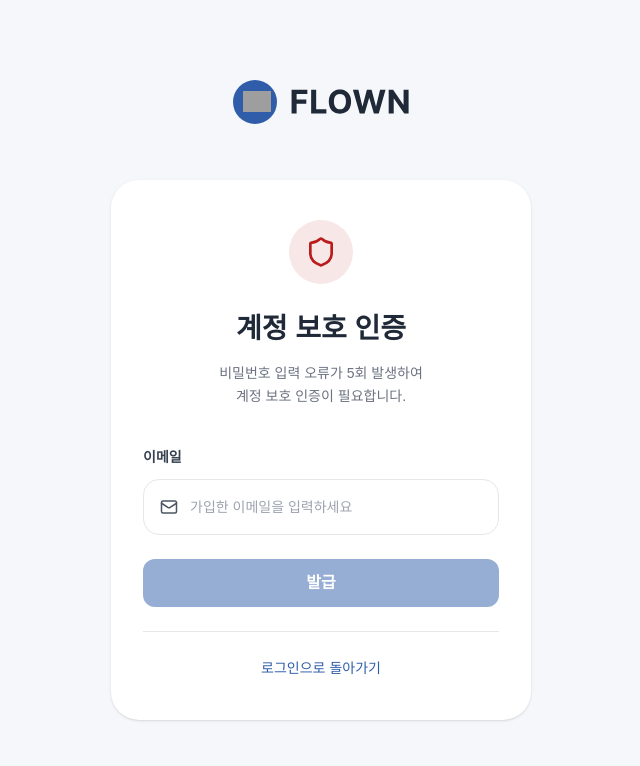
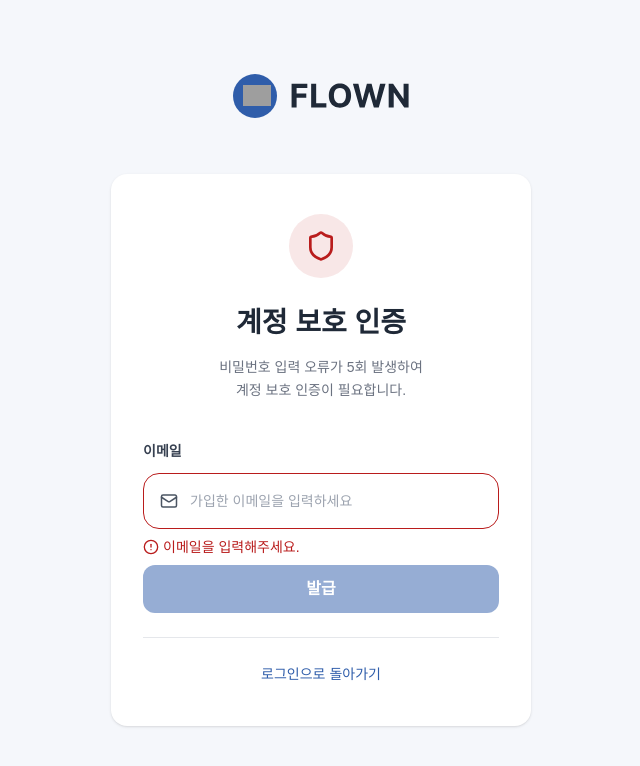
Before and after one commit to Hard-Click/Hard-Click-FrontEnd, a Next.js app in the folder hard-click-frontend/: page /auth/account-protection in a window 1280 px wide. Both pictures are taken after a click on the button "발급". Shown: the top 766 px of the page, without its empty margins (319-959 px from the left). Built offline with nearby package versions, Linux system fonts and the light colour scheme; grey boxes are pictures that could not be loaded.

Commit message:
[FEAT]이메일 인증 유효성 검사 구현 #30

```diff
--- a/hard-click-frontend/src/features/auth/components/EmailVerificationBox.tsx
+++ b/hard-click-frontend/src/features/auth/components/EmailVerificationBox.tsx
@@ -20,10 +20,32 @@ export default function EmailVerificationBox({
   buttonText,
 }: EmailVerificationBoxProps) {
   const [email, setEmail] = useState('');
-  const isFormValid = email.trim();
+  const [emailError, setEmailError] = useState('');
+
+  const emailRegex = /^[^\s@]+@[^\s@]+\.[^\s@]+$/;
+
+  const isFormValid = email.trim().length > 0 && emailRegex.test(email);
+  const handleSendCode = () => {
+    if (!email.trim()) {
+      setEmailError('이메일을 입력해주세요.');
+      return;
+    }
+
+    if (!emailRegex.test(email)) {
+      setEmailError('올바른 이메일 형식이 아닙니다.');
+      return;
+    }
+
+    if (email !== 'test@test.com') {
+      setEmailError('가입되지 않은 이메일입니다.');
+      return;
+    }
+
+    setEmailError('');
+  };
 
   return (
-    <div className="w-full max-w-[420px] rounded-[28px] bg-white px-8 py-10 shadow-sm">
+    <div className="w-full max-w-[420px] rounded-[16px] bg-white px-8 py-10 shadow-sm">
       {/* icon */}
       <div className="mb-6 flex justify-center">
         <div
@@ -50,21 +72,38 @@ export default function EmailVerificationBox({
       </label>
 
       {/* input */}
-      <div className="mb-6 flex h-14 items-center rounded-2xl border border-[#E5E7EB] px-4">
+      <div
+        className={`mb-2 flex h-14 items-center rounded-2xl border px-4 ${
+          emailError ? 'border-[#B91C1C]' : 'border-[#E5E7EB]'
+        }`}
+      >
         <Image src="/icons/mailIcon.svg" alt="mail" width={18} height={18} />
 
         <input
           type="email"
           placeholder="가입한 이메일을 입력하세요"
           value={email}
-          onChange={(e) => setEmail(e.target.value)}
+          onChange={(e) => {
+            setEmail(e.target.value);
+            setEmailError('');
+          }}
           className="ml-3 w-full bg-transparent text-sm outline-none placeholder:text-[#9CA3AF]"
         />
+      </div>
+      <div className="mb-2 flex h-5 items-center gap-1">
+        {emailError && (
+          <>
+            <Image src="/icons/error.svg" alt="error" width={16} height={16} />
+
+            <p className="text-sm text-[#B91C1C]">{emailError}</p>
+          </>
+        )}
       </div>
 
       {/* button */}
       <button
         type="button"
+        onClick={handleSendCode}
         className={`h-12 w-full rounded-xl text-base font-semibold text-white transition ${
           isFormValid ? 'bg-[#2F5DAA] opacity-100' : 'bg-[#2F5DAA] opacity-50'
         }`}
```
Also changed, not shown: hard-click-frontend/public/icons/error.svg.
